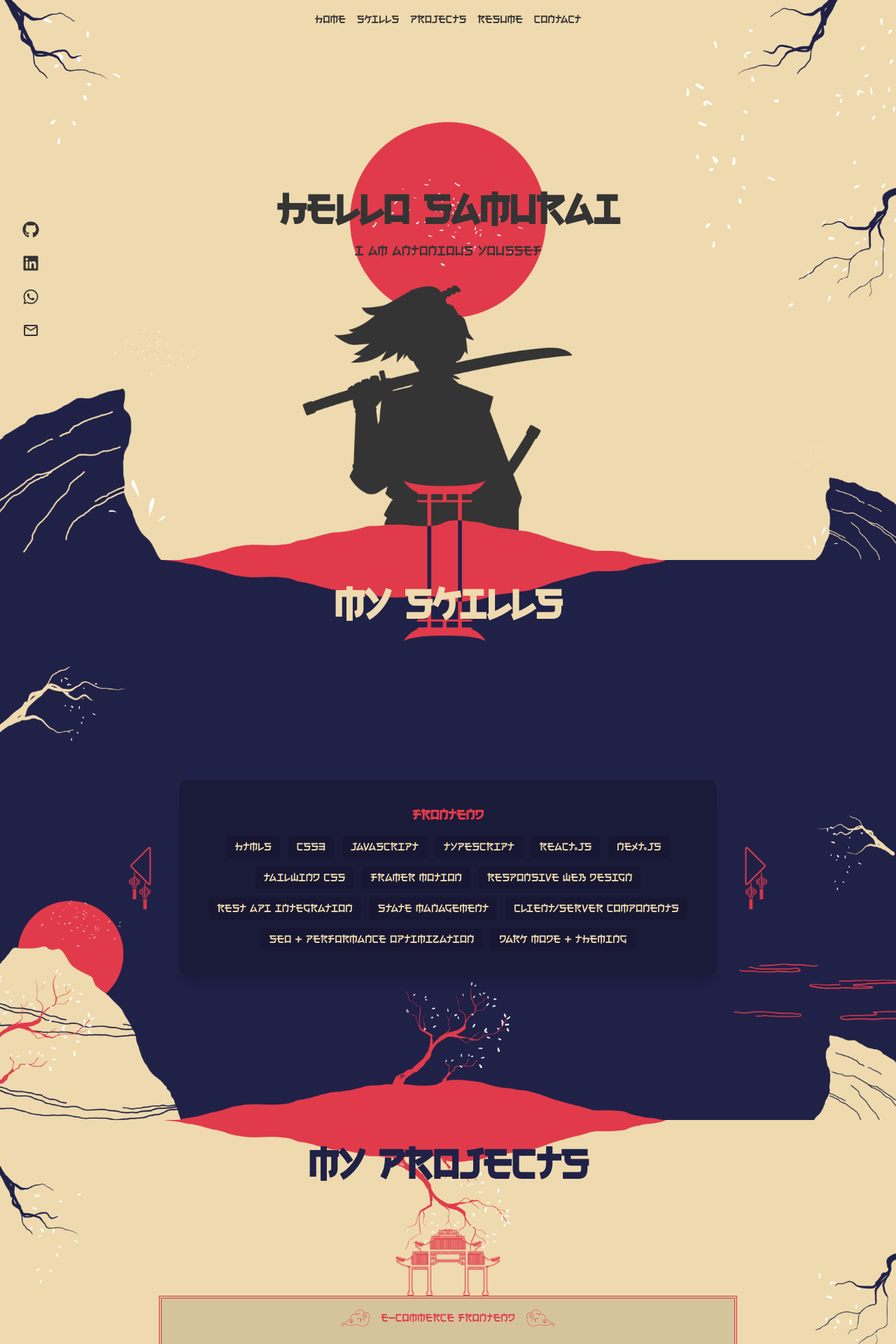
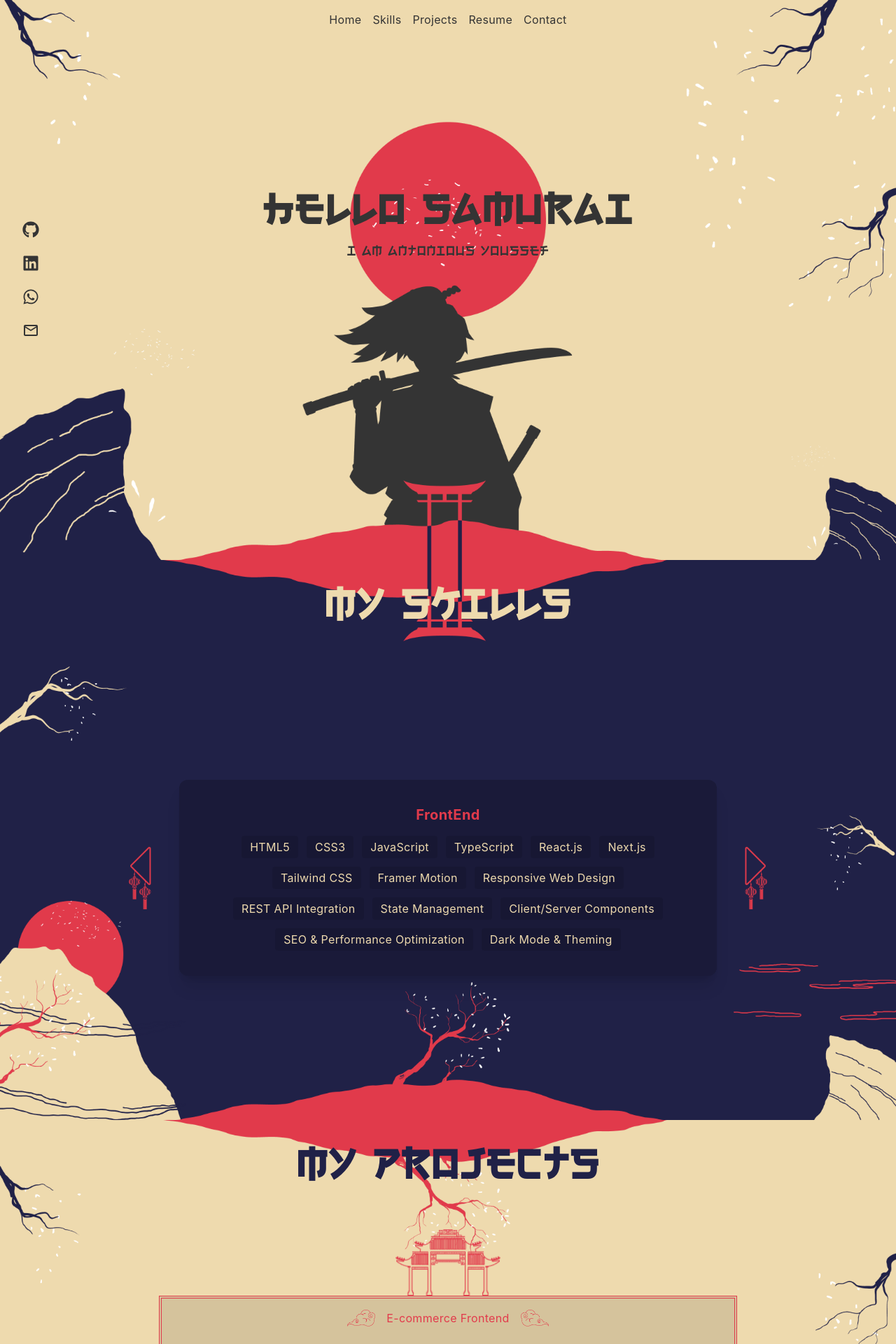
Before and after one commit to DeadCode-Dev/DeadCode-Dev.github.io, a Next.js app: page / in a window 1280 px wide. Shown: the top 1920 px of the page at 70% size. Built offline with nearby package versions, Linux system fonts and the light colour scheme.

Commit message:
Implement font hierarchy system for improved readability
Co-authored-by: DeadCode-Dev <151008222+DeadCode-Dev@users.noreply.github.com>

```diff
--- a/src/app/globals.css
+++ b/src/app/globals.css
@@ -1,4 +1,6 @@
 @import "tailwindcss";
+@import url('https://fonts.googleapis.com/css2?family=Noto+Sans+JP:wght@300;400;500;600;700&family=Inter:wght@300;400;500;600;700&display=swap');
+
 :root {
   --background: #EEDAAE;
   --background--secondary: #202147;
@@ -24,8 +26,22 @@
   font-display: swap;
 }
 
+/* Font Hierarchy System */
 body {
-  font-family: 'Electroharmonix', sans-serif;
+  font-family: 'Noto Sans JP', 'Inter', sans-serif;
+  letter-spacing: 0.02em;
+}
+
+/* Decorative font for branding elements only */
+.font-decorative {
+  font-family: 'Electroharmonix', 'Noto Sans JP', 'Inter', sans-serif;
+  letter-spacing: 0.05em;
+}
+
+/* Clean readable font for UI and content */
+.font-readable {
+  font-family: 'Noto Sans JP', 'Inter', sans-serif;
+  letter-spacing: 0.02em;
 }
 
 svg {
--- a/src/components/ContactMe.tsx
+++ b/src/components/ContactMe.tsx
@@ -43,20 +43,20 @@ const ContactMe = () => {
       id="contact"
       className="bg-[url('/myprojects.png')] bg-cover bg-primary bg-center min-h-screen w-full flex flex-col items-center px-4 sm:px-6 py-10 text-font-color"
     >
-      <h1 className="text-3xl sm:text-4xl md:text-6xl text-secondary font-bold mb-12 text-center">
+      <h1 className="text-3xl sm:text-4xl md:text-6xl text-secondary font-bold mb-12 text-center font-decorative">
         Contact Me
       </h1>
 
       <div className="w-full max-w-7xl flex flex-col gap-10">
         {/* Contact Form */}
         {success && (
-          <div className="w-full mb-4 text-green-600 bg-green-100 border border-green-300 rounded p-3 text-center">
+          <div className="w-full mb-4 text-green-600 bg-green-100 border border-green-300 rounded p-3 text-center font-readable">
             Message sent successfully!
           </div>
         )}
         <form
           onSubmit={handleSubmit}
-          className="w-full lg:w-2/3 grid grid-cols-1 sm:grid-cols-2 gap-6 m-auto"
+          className="w-full lg:w-2/3 grid grid-cols-1 sm:grid-cols-2 gap-6 m-auto font-readable"
         >
           <div className="flex flex-col">
             <label htmlFor="name" className="mb-1 text-font-secondary">
--- a/src/components/Experience.tsx
+++ b/src/components/Experience.tsx
@@ -42,7 +42,7 @@ const WorkExperience = () => {
       id="experience"
       className="bg-[url('/skills.png')] bg-cover bg-center bg-no-repeat bg-secondary h-screen w-full flex flex-col items-center overflow-hidden px-4 sm:px-8"
     >
-      <h1 className="text-3xl sm:text-4xl md:text-6xl text-primary font-bold mt-8 mb-4 text-center">
+      <h1 className="text-3xl sm:text-4xl md:text-6xl text-primary font-bold mt-8 mb-4 text-center font-decorative">
         Work Experience
       </h1>
 
@@ -59,7 +59,7 @@ const WorkExperience = () => {
 
         {/* Skill Card with Swipe */}
         <div
-          className={`mx-2 sm:mx-6 flex-grow max-w-3xl w-full p-6 sm:p-9 transition-all duration-300 transform ${
+          className={`mx-2 sm:mx-6 flex-grow max-w-3xl w-full p-6 sm:p-9 transition-all duration-300 transform font-readable ${
             animating ? "opacity-0 scale-95" : "opacity-100 scale-100"
           }`}
           onTouchStart={handleTouchStart}
--- a/src/components/Home.tsx
+++ b/src/components/Home.tsx
@@ -6,8 +6,8 @@ const Home = () => {
     <section id="home" className="bg-[url('/home.png')] bg-cover bg-primary bg-center h-screen flex items-center justify-center">
         <ContactIcons className="absolute left-0 sm:left-4" limit={4}/>
         <div className="text-center mb-40">
-            <h1 className="text-4xl md:text-6xl font-bold text-font mb-4">hello samurai</h1>
-            <p className="text-lg md:text-xl text-font">I am Antonious Youssef</p>
+            <h1 className="text-4xl md:text-6xl font-bold text-font mb-4 font-decorative">hello samurai</h1>
+            <p className="text-lg md:text-xl text-font font-decorative">I am Antonious Youssef</p>
         </div>
     </section>
   );
--- a/src/components/MyProjects.tsx
+++ b/src/components/MyProjects.tsx
@@ -51,7 +51,7 @@ const MyProjects = () => {
       id="myprojects"
       className="bg-[url('/myprojects.png')] bg-cover bg-center bg-primary min-h-screen w-full flex flex-col items-center justify-start px-2 sm:px-4 py-8 overflow-x-hidden"
     >
-      <h1 className="text-3xl sm:text-4xl md:text-6xl text-secondary font-bold mb-16 text-center">
+      <h1 className="text-3xl sm:text-4xl md:text-6xl text-secondary font-bold mb-16 text-center font-decorative">
         My Projects
       </h1>
 
@@ -101,7 +101,7 @@ const MyProjects = () => {
                   width={40}
                   height={40}
                 />
-                <span className="text-font-secondary truncate">
+                <span className="text-font-secondary truncate font-readable">
                   {Projects[currentProjectIndex].title}
                 </span>
                 <Image
@@ -116,7 +116,7 @@ const MyProjects = () => {
               <div className="flex flex-col md:flex-row gap-4 p-4 w-full">
                 {/* Image */}
                 <div className="relative flex-grow basis-1/2 flex items-center justify-center group">
-                  <Link href={Projects[currentProjectIndex].link} className="absolute z-50 mix-blend-difference text-white text-xl font-semibold inset-0 flex items-center justify-center transition-all duration-300 opacity-0 transform translate-y-2 group-hover:opacity-100 group-hover:translate-y-0">
+                  <Link href={Projects[currentProjectIndex].link} className="absolute z-50 mix-blend-difference text-white text-xl font-semibold inset-0 flex items-center justify-center transition-all duration-300 opacity-0 transform translate-y-2 group-hover:opacity-100 group-hover:translate-y-0 font-readable">
                     Preview
                   </Link>
                   <Image
@@ -129,7 +129,7 @@ const MyProjects = () => {
                 </div>
 
                 {/* Description */}
-                <div className="flex flex-col justify-between flex-grow basis-1/2">
+                <div className="flex flex-col justify-between flex-grow basis-1/2 font-readable">
                   <p className="text-sm text-font mb-4 overflow-y-auto max-h-40">
                     {Projects[currentProjectIndex].description}
                   </p>
--- a/src/components/Navbar.tsx
+++ b/src/components/Navbar.tsx
@@ -3,7 +3,7 @@ import Link from "next/link";
 
 const Navbar = () => {
   return (
-    <nav className="bg-transparent p-2 md:p-4 absolute top-0 left-0 w-full">
+    <nav className="bg-transparent p-2 md:p-4 absolute top-0 left-0 w-full font-readable">
       <div className="container mx-auto flex gap-4 justify-center items-center">
         <Link href="#home" className="text-[var(--font-color)] hover:underline hover:decoration-font-secondary hover:decoration-2" >
           Home
--- a/src/components/Skills.tsx
+++ b/src/components/Skills.tsx
@@ -42,7 +42,7 @@ const Skills = () => {
       id="skills"
       className="bg-[url('/skills.png')] bg-cover bg-center bg-no-repeat bg-secondary h-screen w-full flex flex-col items-center overflow-hidden px-4 sm:px-8"
     >
-      <h1 className="text-3xl sm:text-4xl md:text-6xl text-primary font-bold mt-8 mb-4 text-center">
+      <h1 className="text-3xl sm:text-4xl md:text-6xl text-primary font-bold mt-8 mb-4 text-center font-decorative">
         My Skills
       </h1>
 
@@ -65,10 +65,10 @@ const Skills = () => {
           onTouchStart={handleTouchStart}
           onTouchEnd={handleTouchEnd}
         >
-          <h2 className="text-lg sm:text-xl font-bold text-font-secondary text-center mb-4">
+          <h2 className="text-lg sm:text-xl font-bold text-font-secondary text-center mb-4 font-readable">
             {skills[page].category}
           </h2>
-          <div className="flex flex-wrap justify-center gap-3 max-h-96 overflow-y-auto">
+          <div className="flex flex-wrap justify-center gap-3 max-h-96 overflow-y-auto font-readable">
             {skills[page].skills.map((item, idx) => (
               <div
                 key={idx}
```
Also changed, not shown: 1 other file (tests, documents, lock files or other folders).
